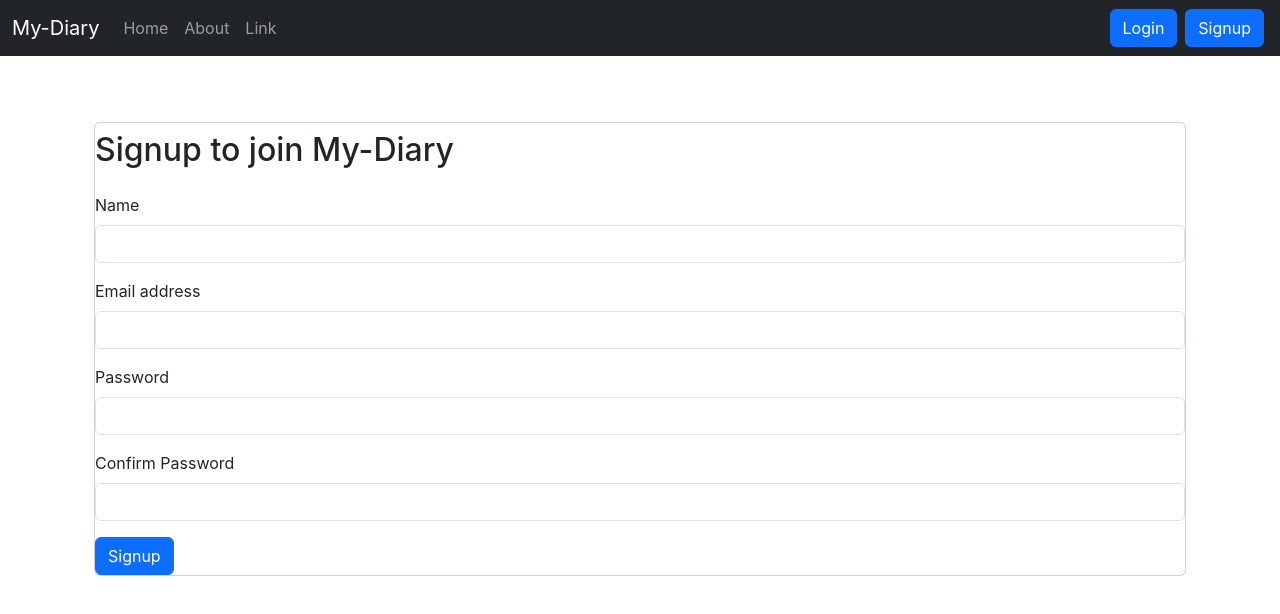
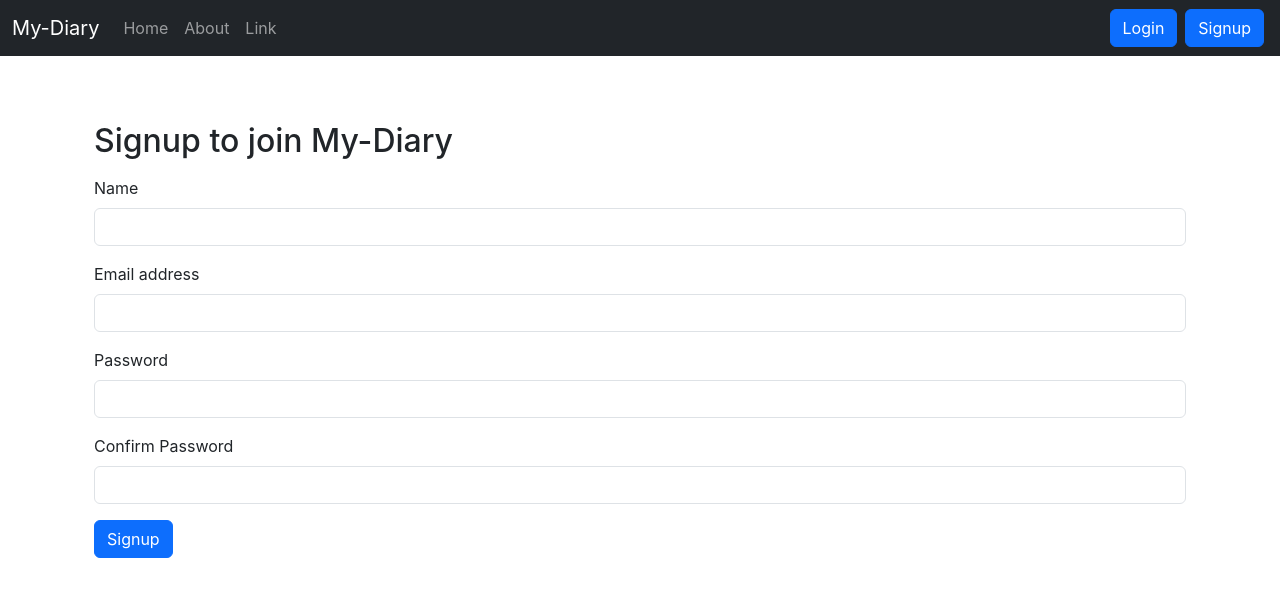
Before and after one commit to anakafeel/my-diary-frontend, a React (Create React App) app: page /signup in a window 1280 px wide. Shown: the top 614 px of the page. Built offline with nearby package versions, Linux system fonts and the light colour scheme.

Commit message:
removed card

```diff
--- a/src/components/Login.js
+++ b/src/components/Login.js
@@ -47,7 +47,7 @@ const Login = (props) => {
 
   return (
     <div className="mt-2">
-      <h2 className="my-2 card">Login with your account details</h2>
+      <h2 className="my-2">Login with your account details</h2>
       <form onSubmit={handleSubmit}>
         <div className="my-3">
           <label htmlFor="email" className="form-label">
--- a/src/components/Signup.js
+++ b/src/components/Signup.js
@@ -32,7 +32,7 @@ const Signup = (props) => {
       };
 
   return (
-    <div className="mt-2 card">
+    <div className="mt-2">
       <h2 className="my-2">Signup to join My-Diary</h2>
       <form onSubmit={handleSubmit}>
         <div className="my-3">
```
